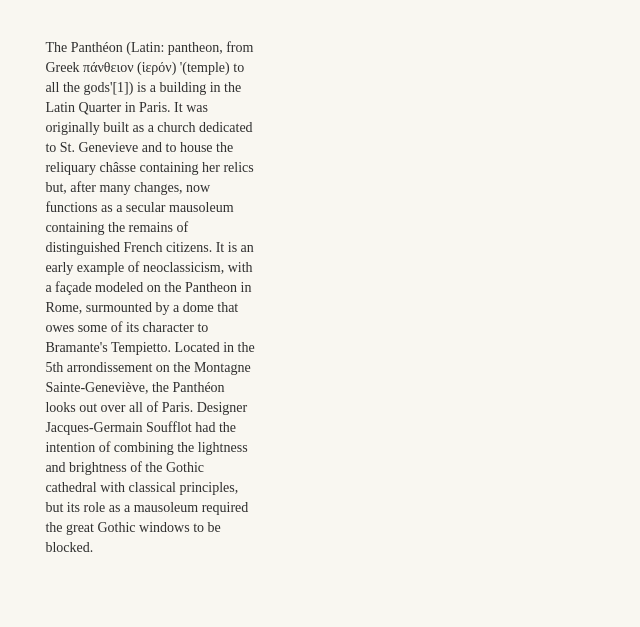
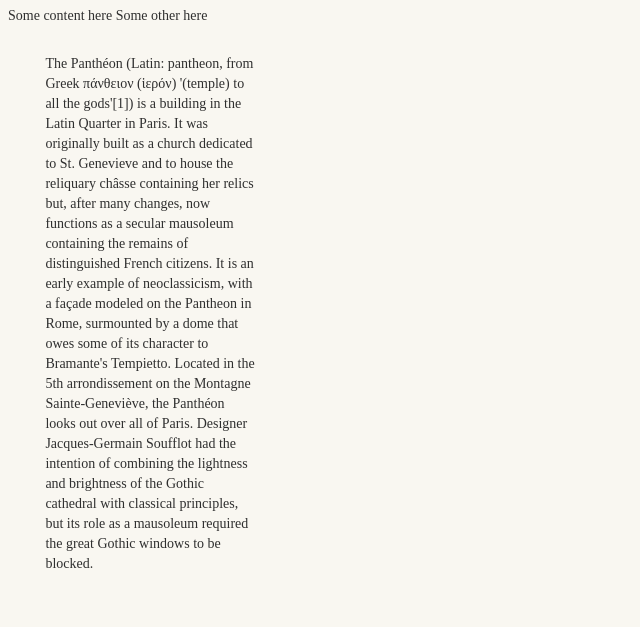
Before and after one commit to JulienRenou/Git_session, a plain HTML site: page index.html in a window 1280 px wide. Shown: the whole page, without its empty margins (0-640 px from the left). Drawn offline with Linux system fonts and the light colour scheme; a web font is replaced by a local one.

Commit message:
Some more content

```diff
--- a/index.html
+++ b/index.html
@@ -12,7 +12,8 @@
 </head>
 
 <body>
-
+Some content here
+Some other here
 <div class="content">
   <div class="columns">
     <div class="column">
```
